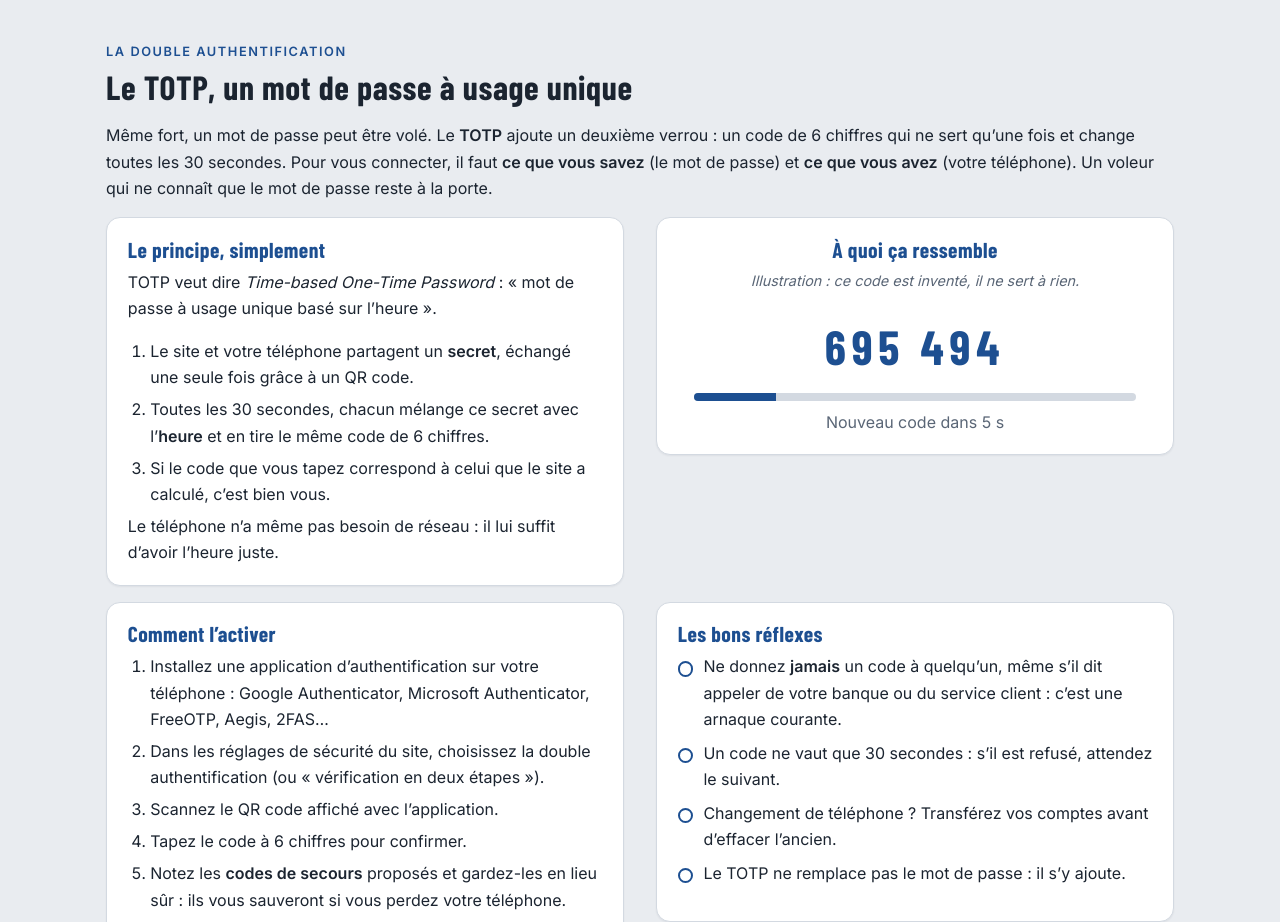
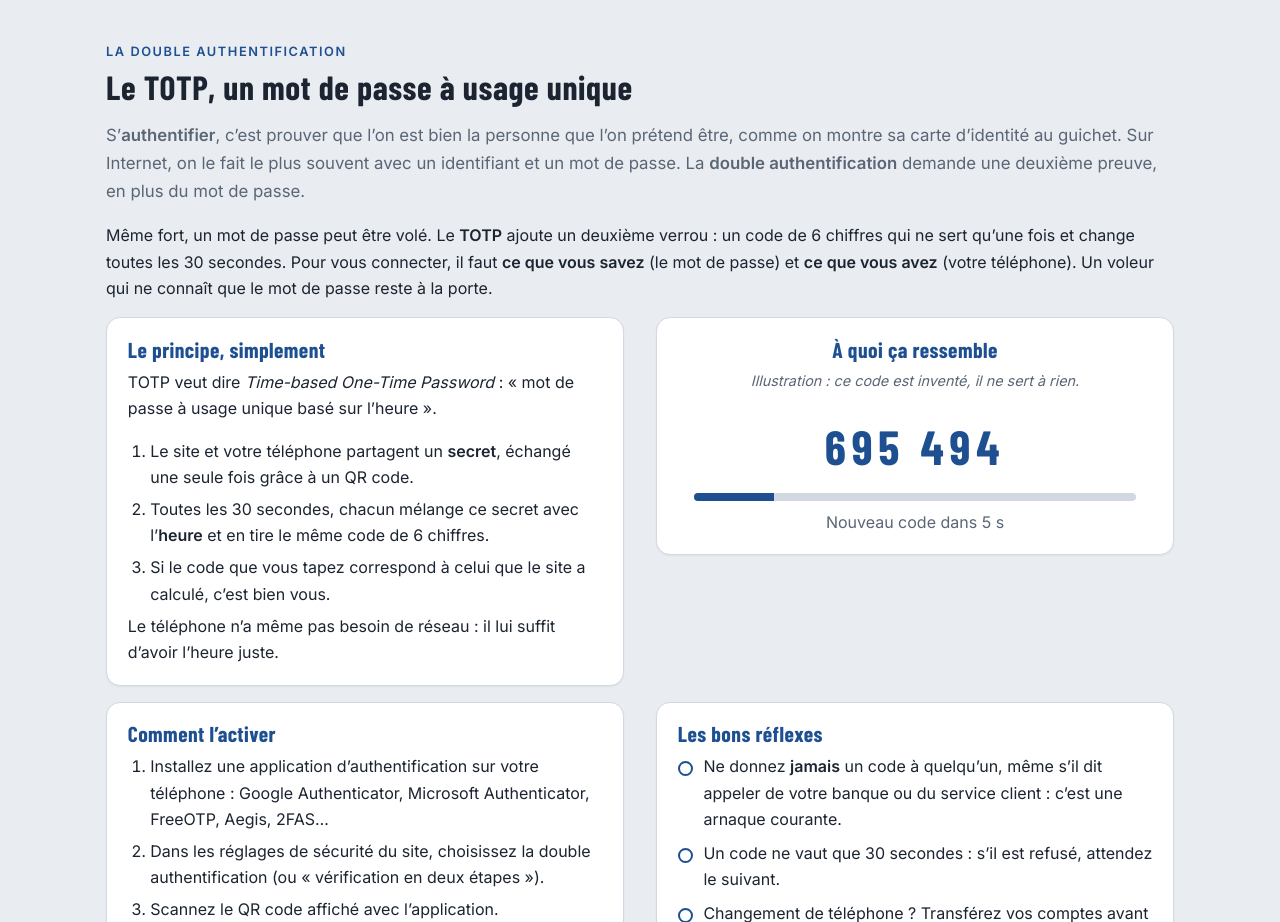
Before and after one commit to MonTirSportif/THOT, a plain HTML site: page index.html in a window 1280 px wide. Shown: the part 2880-3802 px from the top of the page. Drawn offline with Linux system fonts and the light colour scheme.

Commit message:
Thot : explication simple de l'authentification (TOTP)
Co-Authored-By: Claude Opus 5.5 <noreply@anthropic.com>
Claude-Session: https://claude.ai/code/session_016nNYyEmTHzCz4Y5vatsgDp

```diff
--- a/index.html
+++ b/index.html
@@ -62,6 +62,7 @@
 <div class="card"><h3>Les bons outils</h3><ul class="check"><li>Un gestionnaire de mots de passe, qui les crée et les retient pour vous</li><li>La double authentification (un code reçu par SMS ou dans une application) quand le site la propose</li><li>Ne jamais donner son mot de passe par courriel ou par téléphone</li></ul></div></div>
 </section>
 <section id="totp"><div class="kicker">La double authentification</div><h2>Le TOTP, un mot de passe à usage unique</h2>
+<p class="lead" style="font-size:1.05rem">S’<b>authentifier</b>, c’est prouver que l’on est bien la personne que l’on prétend être, comme on montre sa carte d’identité au guichet. Sur Internet, on le fait le plus souvent avec un identifiant et un mot de passe. La <b>double authentification</b> demande une deuxième preuve, en plus du mot de passe.</p>
 <p>Même fort, un mot de passe peut être volé. Le <b>TOTP</b> ajoute un deuxième verrou : un code de 6 chiffres qui ne sert qu’une fois et change toutes les 30 secondes. Pour vous connecter, il faut <b>ce que vous savez</b> (le mot de passe) et <b>ce que vous avez</b> (votre téléphone). Un voleur qui ne connaît que le mot de passe reste à la porte.</p>
 <div class="grid2" style="align-items:start"><div class="card"><h3>Le principe, simplement</h3><p>TOTP veut dire <i>Time-based One-Time Password</i> : « mot de passe à usage unique basé sur l’heure ».</p><ol class="seq"><li>Le site et votre téléphone partagent un <b>secret</b>, échangé une seule fois grâce à un QR code.</li><li>Toutes les 30 secondes, chacun mélange ce secret avec l’<b>heure</b> et en tire le même code de 6 chiffres.</li><li>Si le code que vous tapez correspond à celui que le site a calculé, c’est bien vous.</li></ol><p>Le téléphone n’a même pas besoin de réseau : il lui suffit d’avoir l’heure juste.</p></div>
 <div class="card" id="totp-demo" style="text-align:center"><h3>À quoi ça ressemble</h3><p class="note" style="margin-top:0">Illustration : ce code est inventé, il ne sert à rien.</p>
```
